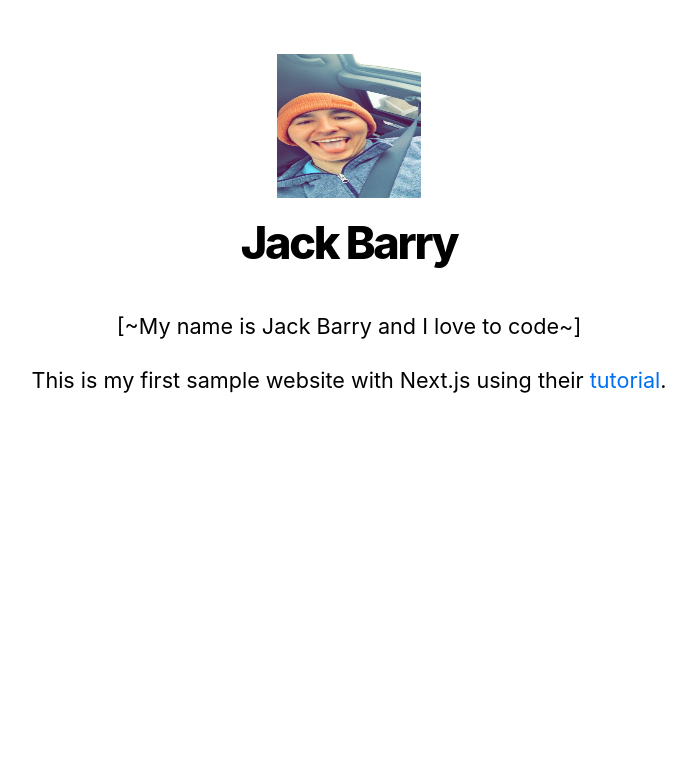
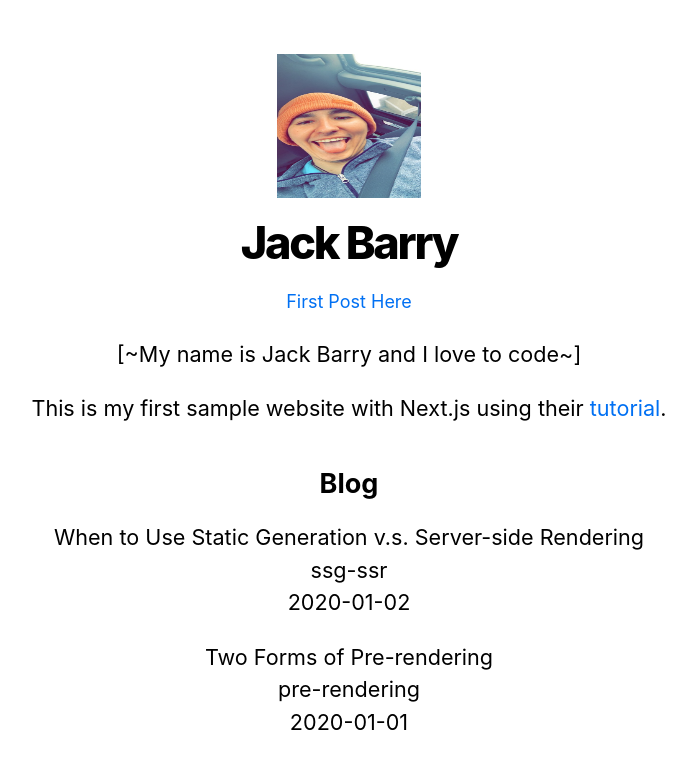
Before and after one commit to 1sdc0d3r/NextJS-Blog, a Next.js app: page / in a window 1280 px wide. Shown: the top 768 px of the page, without its empty margins (291-987 px from the left). Built offline with nearby package versions, Linux system fonts and the light colour scheme.

Commit message:
implemented getStaticProps for pre-rendering with fetching data. Fetching blog post data and populating on home page

```diff
--- a/components/Layout.js
+++ b/components/Layout.js
@@ -4,6 +4,7 @@
 import styles from "../styles/layout/layout.module.css";
 import utilStyles from "../styles/utils.module.css";
 import profileImg from "../images/profile.JPG";
+import Alert from "./Alert";
 
 const name = "Jack Barry";
 export const siteTitle = "Next.js Sample Website";
@@ -39,6 +40,10 @@
               alt={name}
             />
             <h1 className={utilStyles.heading2XL}>{name}</h1>
+
+            <Link href="/posts/first-post">
+              <a>First Post Here</a>
+            </Link>
           </>
         ) : (
           <>
@@ -55,11 +60,13 @@
                 />
               </a>
             </Link>
-            <h2 className={utilStyles.headingLg}>
-              <Link href="/">
-                <a className={utilStyles.colorInherit}>{name}</a>
-              </Link>
-            </h2>
+            <Alert type="success">
+              <h2 className={utilStyles.headingLg}>
+                <Link href="/">
+                  <a className={utilStyles.colorInherit}>{name}</a>
+                </Link>
+              </h2>
+            </Alert>
           </>
         )}
       </header>
--- /dev/null
+++ b/lib/posts.js
@@ -0,0 +1,36 @@
+import fs from "fs";
+import path from "path";
+import matter from "gray-matter";
+
+const postsDirectory = path.join(process.cwd(), "posts");
+console.log({ postsDirectory });
+
+export function getSortedPostsData() {
+  // get file names under /posts
+  const fileNames = fs.readdirSync(postsDirectory);
+  console.log({ fileNames });
+  const allPostsData = fileNames.map((fileName) => {
+    // remove '.md' from file name to get id
+    const id = fileName.replace(/\.md$/, "");
+
+    // read md file as string
+    const fullPath = path.join(postsDirectory, fileName);
+    const fileContents = fs.readFileSync(fullPath, "utf8");
+
+    // use ray-matter to parse post metadata
+    const matterResult = matter(fileContents);
+
+    console.log({ id, fullPath, fileContents, matterResult });
+    // combine the data with the id
+    return {
+      id,
+      ...matterResult.data,
+    };
+  });
+
+  return allPostsData.sort(({ date: a }, { date: b }) => {
+    if (a < b) return 1;
+    else if (a > b) return -1;
+    else return 0;
+  });
+}
--- a/package.json
+++ b/package.json
@@ -9,6 +9,8 @@
   },
   "dependencies": {
     "classnames": "^2.3.1",
+    "fs": "^0.0.1-security",
+    "gray-matter": "^4.0.3",
     "next": "^11.0.0",
     "react": "17.0.2",
     "react-dom": "17.0.2"
--- a/pages/index.js
+++ b/pages/index.js
@@ -2,8 +2,20 @@
 import Link from "next/link";
 import Layout, { siteTitle } from "../components/Layout";
 import utilStyles from "../styles/utils.module.css";
+import { getSortedPostsData } from "../lib/posts";
 
-export default function Home() {
+export async function getStaticProps() {
+  const allPostsData = getSortedPostsData();
+  return {
+    props: {
+      allPostsData,
+    },
+  };
+}
+
+export default function Home(props) {
+  const { allPostsData } = props;
+  console.log(allPostsData);
   return (
     <Layout home>
       <Head>
@@ -15,6 +27,20 @@
           This is my first sample website with Next.js using their{" "}
           <a href="https://nextjs.org/learn">tutorial</a>.
         </p>
+      </section>
+      <section className={`${utilStyles.headingMd} ${utilStyles.padding1px}`}>
+        <h2 className={utilStyles.headingLg}>Blog</h2>
+        <ul className={utilStyles.list}>
+          {allPostsData.map(({ id, date, title }) => (
+            <li className={utilStyles.listItem} key={id}>
+              {title}
+              <br />
+              {id}
+              <br />
+              {date}
+            </li>
+          ))}
+        </ul>
       </section>
     </Layout>
   );
--- /dev/null
+++ b/posts/pre-rendering.md
@@ -0,0 +1,11 @@
+---
+title: "Two Forms of Pre-rendering"
+date: "2020-01-01"
+---
+
+Next.js has two forms of pre-rendering: **Static Generation** and **Server-side Rendering**. The difference is in **when** it generates the HTML for a page.
+
+- **Static Generation** is the pre-rendering method that generates the HTML at **build time**. The pre-rendered HTML is then _reused_ on each request.
+- **Server-side Rendering** is the pre-rendering method that generates the HTML on **each request**.
+
+Importantly, Next.js lets you **choose** which pre-rendering form to use for each page. You can create a "hybrid" Next.js app by using Static Generation for most pages and using Server-side Rendering for others.
--- /dev/null
+++ b/posts/ssg-ssr.md
@@ -0,0 +1,21 @@
+---
+title: "When to Use Static Generation v.s. Server-side Rendering"
+date: "2020-01-02"
+---
+
+We recommend using **Static Generation** (with and without data) whenever possible because your page can be built once and served by CDN, which makes it much faster than having a server render the page on every request.
+
+You can use Static Generation for many types of pages, including:
+
+- Marketing pages
+- Blog posts
+- E-commerce product listings
+- Help and documentation
+
+You should ask yourself: "Can I pre-render this page **ahead** of a user's request?" If the answer is yes, then you should choose Static Generation.
+
+On the other hand, Static Generation is **not** a good idea if you cannot pre-render a page ahead of a user's request. Maybe your page shows frequently updated data, and the page content changes on every request.
+
+In that case, you can use **Server-Side Rendering**. It will be slower, but the pre-rendered page will always be up-to-date. Or you can skip pre-rendering and use client-side JavaScript to populate data.
+
+? Which is better/faster? pre-rendering the page and populating it or SSR?
```
Also changed, not shown: 1 other file (tests, documents, lock files or other folders).
